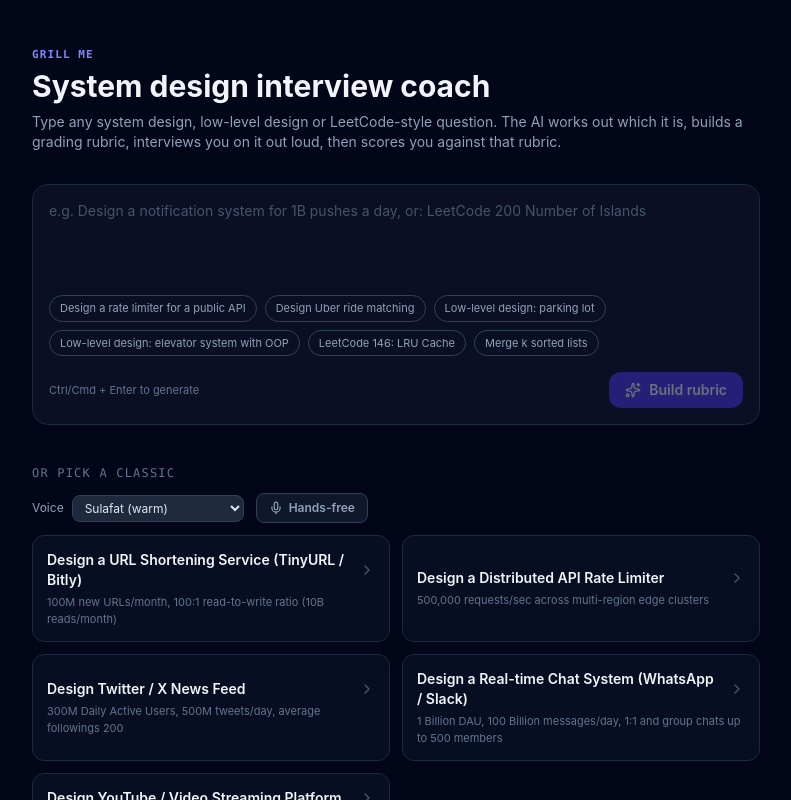
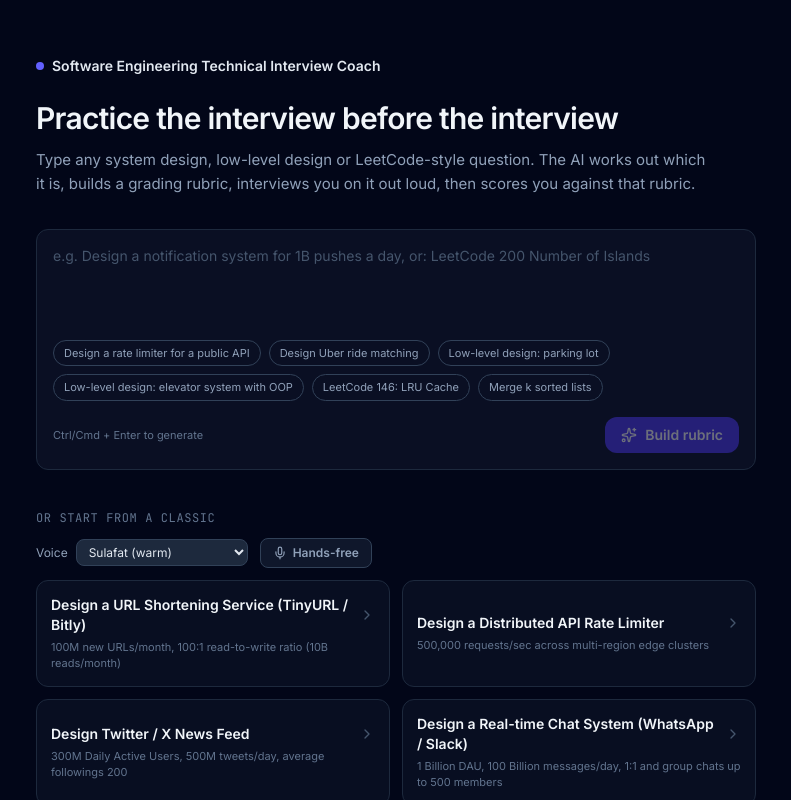
Before and after one commit to onghaig/grill-me-interview-coach, a React (Vite) app: page / in a window 1280 px wide. Shown: the whole page, without its empty margins (244-1035 px from the left). Built offline with nearby package versions, Linux system fonts and the light colour scheme.

Commit message:
Polish UI, rename product to Software Engineering Technical Interview Coach
Co-Authored-By: Claude Sonnet 5.5 <noreply@anthropic.com>

```diff
--- a/index.html
+++ b/index.html
@@ -3,15 +3,15 @@
   <head>
     <meta charset="UTF-8" />
     <meta name="viewport" content="width=device-width, initial-scale=1.0" />
-    <title>Grill Me: System Design Interview Coach</title>
-    <meta name="description" content="Real-time AI system design mock interviewer with interactive Excalidraw whiteboarding and voice feedback powered by Gemini Live API." />
-    <meta property="og:title" content="Grill Me: System Design Interview Coach" />
-    <meta property="og:description" content="Real-time AI system design mock interviewer with interactive Excalidraw whiteboarding and voice feedback powered by Gemini Live API." />
+    <title>Software Engineering Technical Interview Coach</title>
+    <meta name="description" content="Real-time AI mock interviewer for system design, low-level design and coding interviews, with a whiteboard, code editor and voice powered by the Gemini Live API." />
+    <meta property="og:title" content="Software Engineering Technical Interview Coach" />
+    <meta property="og:description" content="Real-time AI mock interviewer for system design, low-level design and coding interviews, with a whiteboard, code editor and voice powered by the Gemini Live API." />
     <meta property="og:type" content="website" />
     <meta name="twitter:card" content="summary_large_image" />
     <link rel="preconnect" href="https://fonts.googleapis.com">
     <link rel="preconnect" href="https://fonts.gstatic.com" crossorigin>
-    <link href="https://fonts.googleapis.com/css2?family=JetBrains+Mono:wght@400;500;600;700&family=Plus+Jakarta+Sans:wght@400;500;600;700;800&display=swap" rel="stylesheet">
+    <link href="https://fonts.googleapis.com/css2?family=Inter:wght@400;500;600;700&family=JetBrains+Mono:wght@400;500;600&display=swap" rel="stylesheet">
   </head>
   <body class="h-full overflow-hidden antialiased bg-slate-950 text-slate-100 select-none">
     <div id="root" class="h-full w-full"></div>
--- a/metadata.json
+++ b/metadata.json
@@ -1,6 +1,6 @@
 {
-  "name": "Grill Me: System Design Interview Coach",
-  "description": "Real-time AI system design mock interviewer with interactive Excalidraw whiteboarding and voice feedback powered by Gemini Live API.",
+  "name": "Software Engineering Technical Interview Coach",
+  "description": "Real-time AI mock interviewer for system design, low-level design and coding interviews, with a whiteboard, code editor and voice powered by the Gemini Live API.",
   "requestFramePermissions": ["microphone"],
   "majorCapabilities": ["MAJOR_CAPABILITY_SERVER_SIDE_GEMINI_API"]
 }
--- a/prompts/interviewer.ts
+++ b/prompts/interviewer.ts
@@ -1,5 +1,5 @@
 /**
- * Grill Me: System Design Interviewer System Instructions
+ * Software Engineering Technical Interview Coach: interviewer system instructions
  * You can edit this file to customize the interviewer's behavior, persona,
  * question expectations, or phase transitions.
  */
--- a/server.ts
+++ b/server.ts
@@ -762,7 +762,7 @@ async function startServer() {
 
   const PORT = Number(process.env.PORT) || 3000;
   server.listen(PORT, "0.0.0.0", () => {
-    console.log(`> Grill Me System Design Server running on http://0.0.0.0:${PORT}`);
+    console.log(`> Interview Coach server running on http://0.0.0.0:${PORT}`);
   });
 }
 
--- a/src/components/HomeScreen.tsx
+++ b/src/components/HomeScreen.tsx
@@ -92,13 +92,14 @@ export function HomeScreen({ onStart }: HomeScreenProps) {
 
   return (
     <div className="h-screen w-screen overflow-y-auto bg-slate-950 text-slate-100">
-      <div className="max-w-3xl mx-auto px-5 py-10">
+      <div className="max-w-3xl mx-auto px-6 py-14">
         <div className="mb-8">
-          <span className="text-[11px] font-bold font-mono tracking-widest text-indigo-400 uppercase">
-            Grill Me
-          </span>
-          <h1 className="text-3xl font-bold mt-1">System design interview coach</h1>
-          <p className="text-slate-400 mt-2 text-sm">
+          <div className="flex items-center gap-2 text-sm font-semibold text-slate-200">
+            <span className="w-2 h-2 rounded-full bg-indigo-500" />
+            Software Engineering Technical Interview Coach
+          </div>
+          <h1 className="text-3xl font-semibold tracking-tight mt-6">Practice the interview before the interview</h1>
+          <p className="text-slate-400 mt-3 text-[15px] leading-relaxed max-w-2xl">
             Type any system design, low-level design or LeetCode-style question. The AI works out which it is,
             builds a grading rubric, interviews you on it out loud, then scores you against that rubric.
           </p>
@@ -106,7 +107,7 @@ export function HomeScreen({ onStart }: HomeScreenProps) {
 
         {!generated ? (
           <>
-            <div className="rounded-2xl border border-slate-800 bg-slate-900/60 p-4">
+            <div className="rounded-xl border border-slate-800 bg-slate-900/60 p-4">
               <textarea
                 value={prompt}
                 onChange={(e) => setPrompt(e.target.value)}
@@ -155,8 +156,8 @@ export function HomeScreen({ onStart }: HomeScreenProps) {
               )}
             </div>
 
-            <h2 className="text-xs font-mono uppercase tracking-widest text-slate-500 mt-10 mb-3">
-              Or pick a classic
+            <h2 className="text-xs font-mono uppercase tracking-wider text-slate-500 mt-10 mb-3">
+              Or start from a classic
             </h2>
             <div className="mb-3">{optionsBar}</div>
             <div className="grid sm:grid-cols-2 gap-3">
@@ -184,7 +185,7 @@ export function HomeScreen({ onStart }: HomeScreenProps) {
               <ArrowLeft className="w-3.5 h-3.5" /> Change question
             </button>
 
-            <div className="rounded-2xl border border-slate-800 bg-slate-900/60 p-5">
+            <div className="rounded-xl border border-slate-800 bg-slate-900/60 p-5">
               <div className="flex items-center gap-2 mb-1">
                 <span className="text-[10px] font-semibold px-1.5 py-0.5 rounded border border-indigo-500/40 text-indigo-300 bg-indigo-950/30">
                   {QUESTION_TYPE_LABELS[generated.type || 'system_design']}
@@ -194,13 +195,13 @@ export function HomeScreen({ onStart }: HomeScreenProps) {
                 </span>
                 <span className="text-[11px] text-slate-500">{generated.scale}</span>
               </div>
-              <h2 className="text-lg font-bold">{generated.title}</h2>
+              <h2 className="text-lg font-semibold">{generated.title}</h2>
               <p className="text-sm text-slate-300 mt-1">{generated.description}</p>
             </div>
 
             {generated.rubric && (
-              <div className="mt-4 rounded-2xl border border-slate-800 bg-slate-900/60 p-5">
-                <h3 className="text-xs font-mono uppercase tracking-widest text-indigo-400 mb-3 flex items-center gap-1.5">
+              <div className="mt-4 rounded-xl border border-slate-800 bg-slate-900/60 p-5">
+                <h3 className="text-xs font-mono uppercase tracking-wider text-indigo-400 mb-3 flex items-center gap-1.5">
                   <ListChecks className="w-3.5 h-3.5" /> Grading rubric
                 </h3>
                 <div className="space-y-3">
@@ -240,7 +241,7 @@ export function HomeScreen({ onStart }: HomeScreenProps) {
               </div>
             )}
 
-            <div className="mt-4 rounded-2xl border border-slate-800 bg-slate-900/60 p-4 flex flex-wrap items-center gap-3">
+            <div className="mt-4 rounded-xl border border-slate-800 bg-slate-900/60 p-4 flex flex-wrap items-center gap-3">
               {optionsBar}
               <div className="flex-1" />
               <button
@@ -252,7 +253,7 @@ export function HomeScreen({ onStart }: HomeScreenProps) {
               </button>
               <button
                 onClick={() => onStart(generated, options)}
-                className="py-2.5 px-5 rounded-xl bg-emerald-600 hover:bg-emerald-500 text-white text-sm font-bold flex items-center gap-2 transition"
+                className="py-2.5 px-5 rounded-xl bg-emerald-600 hover:bg-emerald-500 text-white text-sm font-semibold flex items-center gap-2 transition"
               >
                 <Play className="w-4 h-4 fill-white" /> Start interview
               </button>
--- a/src/components/InterviewPanel.tsx
+++ b/src/components/InterviewPanel.tsx
@@ -152,14 +152,14 @@ export function InterviewPanel({
               {!isInterviewActive && !isConnecting && (
                 <button
                   onClick={onGoHome}
-                  className="text-[10px] font-bold font-mono tracking-widest text-slate-400 hover:text-indigo-300 uppercase"
+                  className="text-[10px] font-bold font-mono tracking-wider text-slate-400 hover:text-indigo-300 uppercase"
                   title="Back to home"
                 >
                   &larr; Home
                 </button>
               )}
-              <span className="text-[10px] font-bold font-mono tracking-widest text-indigo-400 uppercase">
-                Mock Interview
+              <span className="text-[10px] font-bold font-mono tracking-wider text-indigo-400 uppercase">
+                Technical Interview
               </span>
               <span
                 className={`text-[10px] font-semibold px-1.5 py-0.5 rounded border ${
@@ -199,7 +199,7 @@ export function InterviewPanel({
 
         {/* Expandable Question Selector Dropdown */}
         {showQuestionSelector && (
-          <div className="mt-3 p-2 bg-slate-900 border border-slate-800 rounded-xl shadow-2xl space-y-1 animate-in fade-in slide-in-from-top-2 duration-150">
+          <div className="mt-3 p-2 bg-slate-900 border border-slate-800 rounded-xl shadow-xl shadow-black/40 space-y-1 animate-in fade-in slide-in-from-top-2 duration-150">
             <span className="text-[10px] font-mono text-slate-500 uppercase px-2 py-1 block">
               Select Question
             </span>
@@ -262,7 +262,7 @@ export function InterviewPanel({
             <Clock
               className={`w-3.5 h-3.5 ${
                 remainingSeconds < 300
-                  ? 'text-rose-400 animate-pulse'
+                  ? 'text-rose-400'
                   : remainingSeconds < 600
                   ? 'text-amber-400'
                   : 'text-indigo-400'
@@ -309,7 +309,7 @@ export function InterviewPanel({
                 onClick={() => onSelectPhase(phase.id)}
                 className={`flex flex-col items-center py-1.5 px-1 rounded-md text-[10px] font-medium transition text-center ${
                   isActive
-                    ? 'bg-indigo-600 text-white shadow-md shadow-indigo-600/30'
+                    ? 'bg-indigo-600 text-white'
                     : isCompleted
                     ? 'bg-slate-800/80 text-emerald-400 hover:bg-slate-800'
                     : 'bg-slate-900 text-slate-500 hover:bg-slate-800/50'
@@ -328,7 +328,7 @@ export function InterviewPanel({
           <div className="p-2.5 bg-slate-900/90 border-t border-slate-800 flex flex-col gap-1.5">
             {!hasMicrophone && (
               <div className="text-[10px] text-amber-400/90 flex items-center gap-1 font-medium">
-                <span>🔊 Voice Output is active (Interviewer will speak aloud). Type your answers or hold Space:</span>
+                <span>Voice Output is active (Interviewer will speak aloud). Type your answers or hold Space:</span>
               </div>
             )}
             <form
@@ -367,7 +367,7 @@ export function InterviewPanel({
             <button
               onClick={onStartInterview}
               disabled={isConnecting}
-              className="flex-1 py-2.5 px-4 bg-emerald-600 hover:bg-emerald-500 active:scale-[0.99] disabled:opacity-50 text-white font-bold text-xs rounded-xl shadow-lg shadow-emerald-600/20 flex items-center justify-center gap-2 transition"
+              className="flex-1 py-2.5 px-4 bg-emerald-600 hover:bg-emerald-500 disabled:opacity-50 text-white font-bold text-xs rounded-xl flex items-center justify-center gap-2 transition"
             >
               <Play className="w-4 h-4 fill-white" />
               <span>{isConnecting ? 'Starting Session...' : 'Start Interview'}</span>
@@ -375,7 +375,7 @@ export function InterviewPanel({
           ) : (
             <button
               onClick={onEndInterview}
-              className="flex-1 py-2.5 px-4 bg-rose-600 hover:bg-rose-500 active:scale-[0.99] text-white font-bold text-xs rounded-xl shadow-lg shadow-rose-600/20 flex items-center justify-center gap-2 transition"
+              className="flex-1 py-2.5 px-4 bg-rose-600 hover:bg-rose-500 text-white font-bold text-xs rounded-xl flex items-center justify-center gap-2 transition"
             >
               <Square className="w-4 h-4 fill-white" />
               <span>End Interview & Grade</span>
@@ -412,7 +412,7 @@ export function InterviewPanel({
             {isPushToTalk && !isSpacePressed ? (
               <MicOff className="w-4 h-4 text-slate-500" />
             ) : isInterviewerSpeaking ? (
-              <Volume2 className="w-4 h-4 text-indigo-400 animate-bounce" />
+              <Volume2 className="w-4 h-4 text-indigo-400" />
             ) : (
               <Mic
                 className={`w-4 h-4 ${
@@ -457,7 +457,7 @@ export function InterviewPanel({
             onContextMenu={(e) => e.preventDefault()}
             className={`w-full py-2.5 px-3 rounded-lg text-center font-mono text-[11px] transition-all border touch-none ${
               isSpacePressed
-                ? 'bg-emerald-500/20 border-emerald-500/50 text-emerald-300 font-bold scale-[1.01]'
+                ? 'bg-emerald-500/20 border-emerald-500/50 text-emerald-300 font-bold'
                 : 'bg-slate-900 border-slate-800 text-slate-300 hover:border-slate-600'
             }`}
           >
@@ -470,7 +470,7 @@ export function InterviewPanel({
       <div className="flex-1 min-h-0 flex flex-col">
         <div className="px-3.5 py-2 border-b border-slate-800/80 bg-slate-900/30 flex items-center justify-between text-xs text-slate-400">
           <div className="flex items-center gap-1.5">
-            <span className="w-1.5 h-1.5 rounded-full bg-indigo-400 animate-pulse" />
+            <span className="w-1.5 h-1.5 rounded-full bg-indigo-400" />
             <span className="font-semibold text-slate-300">Live Transcript</span>
             <span className="text-[10px] text-slate-500 font-mono">({transcripts.length} turns)</span>
           </div>
@@ -599,7 +599,7 @@ export function InterviewPanel({
                     </div>
 
                     <div
-                      className={`p-3 rounded-2xl max-w-[92%] leading-relaxed ${
+                      className={`p-3 rounded-xl max-w-[92%] leading-relaxed ${
                         isUser
                           ? 'bg-indigo-600/25 border border-indigo-500/40 text-indigo-50 rounded-tr-none'
                           : 'bg-slate-900 border border-slate-800 text-slate-200 rounded-tl-none shadow-sm'
@@ -616,7 +616,7 @@ export function InterviewPanel({
                 <div
                   className={`flex flex-col ${
                     interimTranscript.role === 'user' ? 'items-end' : 'items-start'
-                  } opacity-90 animate-pulse`}
+                  } opacity-90`}
                 >
                   <div className="flex items-center gap-1.5 mb-1 text-[10px] text-indigo-400 font-mono">
                     <span className="font-bold">
@@ -624,7 +624,7 @@ export function InterviewPanel({
                     </span>
                   </div>
                   <div
-                    className={`p-3 rounded-2xl max-w-[92%] leading-relaxed italic ${
+                    className={`p-3 rounded-xl max-w-[92%] leading-relaxed italic ${
                       interimTranscript.role === 'user'
                         ? 'bg-indigo-600/15 border border-indigo-500/30 text-indigo-200 rounded-tr-none'
                         : 'bg-slate-900/80 border border-slate-800 text-slate-300 rounded-tl-none'
--- a/src/components/ProblemStatement.tsx
+++ b/src/components/ProblemStatement.tsx
@@ -15,14 +15,14 @@ export function ProblemStatement({ question }: { question: SystemDesignQuestion
             {question.difficulty}
           </span>
         </div>
-        <h1 className="text-2xl font-bold text-slate-100">{question.title}</h1>
+        <h1 className="text-2xl font-semibold text-slate-100">{question.title}</h1>
 
-        <h2 className="text-[11px] font-mono uppercase tracking-widest text-indigo-400 mt-6 mb-1.5">
+        <h2 className="text-[11px] font-mono uppercase tracking-wider text-indigo-400 mt-6 mb-1.5">
           Problem
         </h2>
         <p className="text-sm text-slate-200 leading-relaxed whitespace-pre-wrap">{question.description}</p>
 
-        <h2 className="text-[11px] font-mono uppercase tracking-widest text-indigo-400 mt-6 mb-1.5">
+        <h2 className="text-[11px] font-mono uppercase tracking-wider text-indigo-400 mt-6 mb-1.5">
           {scaleLabel}
         </h2>
         <p className="text-sm font-mono text-slate-300 leading-relaxed">{question.scale}</p>
--- a/src/components/ScorecardModal.tsx
+++ b/src/components/ScorecardModal.tsx
@@ -71,7 +71,7 @@ ${scorecard.recommendedStudyTopics.map((r) => `> ${r}`).join('\n')}
 
   return (
     <div className="fixed inset-0 z-50 flex items-center justify-center p-4 bg-slate-950/80 backdrop-blur-md animate-in fade-in duration-200">
-      <div className="bg-slate-900 border border-slate-800 rounded-2xl w-full max-w-4xl max-h-[90vh] flex flex-col shadow-2xl overflow-hidden">
+      <div className="bg-slate-900 border border-slate-800 rounded-xl w-full max-w-4xl max-h-[90vh] flex flex-col shadow-xl shadow-black/40 overflow-hidden">
         {/* Header */}
         <div className="px-6 py-4 border-b border-slate-800 flex items-center justify-between bg-slate-950/60">
           <div className="flex items-center gap-3">
@@ -290,7 +290,7 @@ ${scorecard.recommendedStudyTopics.map((r) => `> ${r}`).join('\n')}
         {/* Footer */}
         <div className="px-6 py-3 border-t border-slate-800 bg-slate-950/80 flex items-center justify-between">
           <p className="text-xs text-slate-500">
-            Grill Me System Design Bar Raiser Rubric
+            Software Engineering Technical Interview Coach
           </p>
           <button
             onClick={onClose}
--- a/src/index.css
+++ b/src/index.css
@@ -1,4 +1,20 @@
 @import "tailwindcss";
+
+@theme {
+  --font-sans: "Inter", ui-sans-serif, system-ui, -apple-system, "Segoe UI", sans-serif;
+  --font-mono: "JetBrains Mono", ui-monospace, SFMono-Regular, Menlo, monospace;
+}
+
+html { font-feature-settings: "cv11", "ss01"; -webkit-font-smoothing: antialiased; }
+
+/* Quiet, consistent focus and scrollbars */
+:focus-visible { outline: 2px solid rgb(99 102 241 / 0.7); outline-offset: 2px; }
+textarea:focus-visible, select:focus-visible { outline-offset: 0; }
+* { scrollbar-width: thin; scrollbar-color: #334155 transparent; }
+*::-webkit-scrollbar { width: 8px; height: 8px; }
+*::-webkit-scrollbar-thumb { background: #334155; border-radius: 8px; }
+*::-webkit-scrollbar-track { background: transparent; }
+button { transition-property: color, background-color, border-color, opacity; transition-duration: 150ms; }
 
 /* Code editor syntax colours (highlight.js token classes) */
 .tab-size-4 { tab-size: 4; -moz-tab-size: 4; }
```
Also changed, not shown: 1 other file (tests, documents, lock files or other folders).
